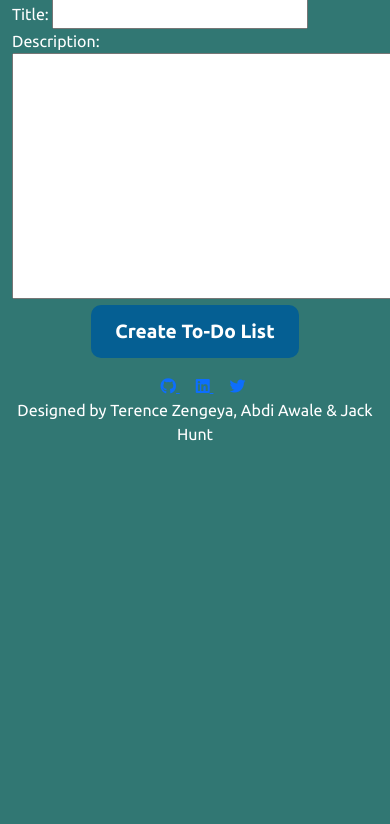
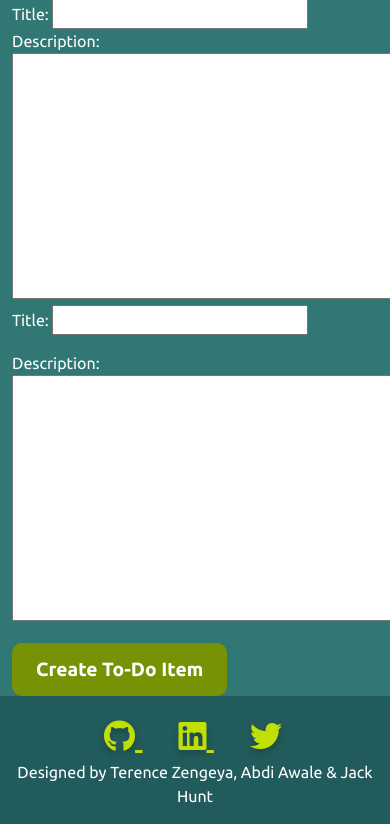
Before and after one commit to TerenceTamuka/to-do_application-hackathon, a Django app: page /todo/new/ in a window 390 px wide; the page is wider, and only the part inside the window is pictured. Shown: the part 144-968 px from the top of that part. Before the commit the page ends 585 px from the top of that part, so only its background shows below. Run offline with Django 5.2, Linux system fonts and the light colour scheme; the visitor is signed in with stand-in values (Sample User, id 1).

Commit message:
Added better styling for home page and footer and wired up todo form properties

```diff
--- a/static/css/style.css
+++ b/static/css/style.css
@@ -25,7 +25,7 @@ body {
 }
 
 .navbar-brand .brand:hover {
-    background: #031c77;
+    background: #c1df04;
     color: #034870;
     box-shadow: 8px 8px rgba(5, 133, 238, 0.4);
     border-radius: 70px;
@@ -62,28 +62,40 @@ body {
 .welcome-text,
 .bookings-update-message {
     color: #fff;
-    font-size: 1.8rem; /* Slightly larger for better readability */
+    font-size: 1.8rem; /* Slightly larger for readability */
     font-weight: 700;
     text-align: center;
-    padding: 1.5rem 1rem; /* Increased padding for more space */
-    background: linear-gradient(135deg, rgb(5, 95, 147), rgb(3, 72, 112)); /* Gradient background */
-    margin: 0 10%;
+    padding: 1.5em 1rem; /* Adjusted for better responsiveness */
+    background: linear-gradient(135deg, rgba(5, 95, 147, 0.9), rgba(3, 72, 112, 0.9)); /* Semi-transparent gradient for more focus on text */
+    margin: 0 5%; /* Reduced margin for better adaptability on smaller screens */
     border-radius: 15px; /* Rounded corners for smooth edges */
     box-shadow: 0 4px 8px rgba(0, 0, 0, 0.2); /* Subtle shadow for depth */
-    transition: transform 0.2s ease-in-out; /* Smooth transition effect */
+    transition: transform 0.2s ease-in-out, background-color 0.2s ease-in-out; /* Smooth transitions */
+    border: none; /* Remove any visible border */
 }
 
 .welcome-text:hover,
 .bookings-update-message:hover {
-    transform: scale(1.05); /* Slight zoom effect on hover */
+    transform: scale(1.03); /* Slight zoom on hover for a smoother effect */
+    background: linear-gradient(135deg, rgba(5, 95, 147, 1), rgba(3, 72, 112, 1)); /* More vibrant gradient on hover */
 }
 
 .welcome-text {
-    text-shadow: 2px 2px 4px rgba(0, 0, 0, 0.3); /* Slight shadow to make text pop */
+    text-shadow: 2px 2px 4px rgba(0, 0, 0, 0.3); /* Subtle shadow for better text visibility */
+}
+
+/* Media query for smaller screens to ensure adaptability */
+@media (max-width: 768px) {
+    .welcome-text,
+    .bookings-update-message {
+        font-size: 1.5rem; /* Slightly smaller text on mobile */
+        padding: 1em 0.5em; /* Reduced padding for smaller screens */
+        margin: 0 3%; /* Smaller margins for narrower viewports */
+    }
 }
 
 .btn-primary {
-    background-color: rgb(5, 95, 147); /* Button color match */
+    background-color: rgb(119, 147, 5); /* Button color match */
     border: none;
     padding: 0.75rem 1.5rem;
     font-size: 1.2rem;
@@ -99,14 +111,42 @@ body {
 /* -------------------------------------------------
    Footer Styling
 --------------------------------------------------- */
+
+/* Footer styling */
+
+/* Container will grow to fill remaining space */
 .footer {
-    background-color: #317773;
+    background-color: #225B5B;
     color: #fff;
     padding: 2rem 0;
     text-align: center;
     position: relative;
+    width: 100%;
 }
 
-.text-center{
-    text-decoration: solid;
+/* Social links styling */
+.footer a {
+    color: #c1df04; /* Initial icon color */
+    font-size: 2.5rem; /* Larger icon size */
+    margin-right: 20px;
+    transition: transform 0.3s ease, color 0.3s ease, box-shadow 0.3s ease; /* Smooth transitions */
 }
+
+/* Social links hover effect */
+.footer a:hover {
+    transform: scale(1.4); /* Zoom effect */
+    color: #fff; /* Change icon color on hover */
+    box-shadow: 0px 5px 15px rgba(193, 223, 4, 0.6); /* Glowing shadow on hover */
+}
+
+/* Icon-specific styles (optional, for fine-tuning) */
+.footer a i {
+    text-shadow: 0 4px 6px rgba(0, 0, 0, 0.2); /* Slight shadow on icons */
+}
+
+/* Responsive styling for social icons */
+@media (max-width: 768px) {
+    .footer a {
+        font-size: 2rem; /* Slightly smaller for mobile */
+    }
+}
--- a/todo/templates/todo/todo_confrim_detele.html
+++ b/todo/templates/todo/todo_confrim_detele.html
@@ -7,5 +7,5 @@
     {% csrf_token %}
     <button type="submit">Yes, Delete</button>
 </form>
-<a href="{% url 'todo-list' %}">Cancel</a>
+<a href="{% url 'todo_confirm_delete' %}">Cancel</a>
 {% endblock %}
--- a/todo/templates/todo/todo_form.html
+++ b/todo/templates/todo/todo_form.html
@@ -31,9 +31,11 @@
                 {% endif %}
 
                 <!-- Submit Button -->
-                <div class="form-group text-center">
-                    <button type="submit" class="btn btn-primary">Create To-Do List</button>
-                </div>
+                <form method="POST" action="{% url 'todo_form' %}">
+                    {% csrf_token %}
+                    {{ form.as_p }}
+                    <button type="submit" class="btn btn-primary">Create To-Do Item</button>
+                </form>
             </form>
         </div>
     </div>
--- a/todo/urls.py
+++ b/todo/urls.py
@@ -5,6 +5,7 @@ urlpatterns = [
     # Home page that displays the list of to-do items (index)
     path('', views.index, name='index'),
 
+    # View for displaying user's todo list (with pk for the user)
     path('todo/<int:pk>/', views.todo_list, name='todos'),
 
     # View for adding a new to-do item
@@ -14,7 +15,8 @@ urlpatterns = [
     path('todo/<int:pk>/edit/', views.edit_todo, name='edit_todo'),
 
     # View for deleting a specific to-do item
-    path('todo/<int:pk>/delete/', views.delete_todo, name='todo_confirm_delete'),
+    path('todo/<int:pk>/delete/', views.delete_todo, name='delete_todo'),
 
+    # User registration
     path('register/', views.register, name='register'),
 ]
--- a/todo/views.py
+++ b/todo/views.py
@@ -27,9 +27,14 @@ def todo_list(request, pk):
         {'todo': TodoItem})
 
 @login_required
-def todo_list(request):
-    todos = TodoItem.objects.filter(user=request.user)
+def todo_list(request, pk):
+    # Ensure the user is viewing their own list
+    if request.user.pk != pk:
+        return redirect('index')  # Prevent access to another user's todo list
+
+    todos = TodoItem.objects.filter(user=request.user)  # Get todos for logged-in user
     return render(request, 'todo/todo_list.html', {'todos': todos})
+
 
 @login_required
 def todo_create(request):
@@ -40,11 +45,10 @@ def todo_create(request):
             todo.user = request.user  # Associate the To-Do with the logged-in user
             todo.save()
             messages.success(request, 'Your to-do item has been successfully created!')
-            return redirect('todo-list')
+            return redirect('todos', pk=request.user.pk)  # Redirect to the user's todo list page
     else:
         form = TodoForm()
     return render(request, 'todo/todo_form.html', {'form': form})
-
 
 @login_required
 def edit_todo(request, todo_id):
```
Also changed, not shown: 1 other file.
